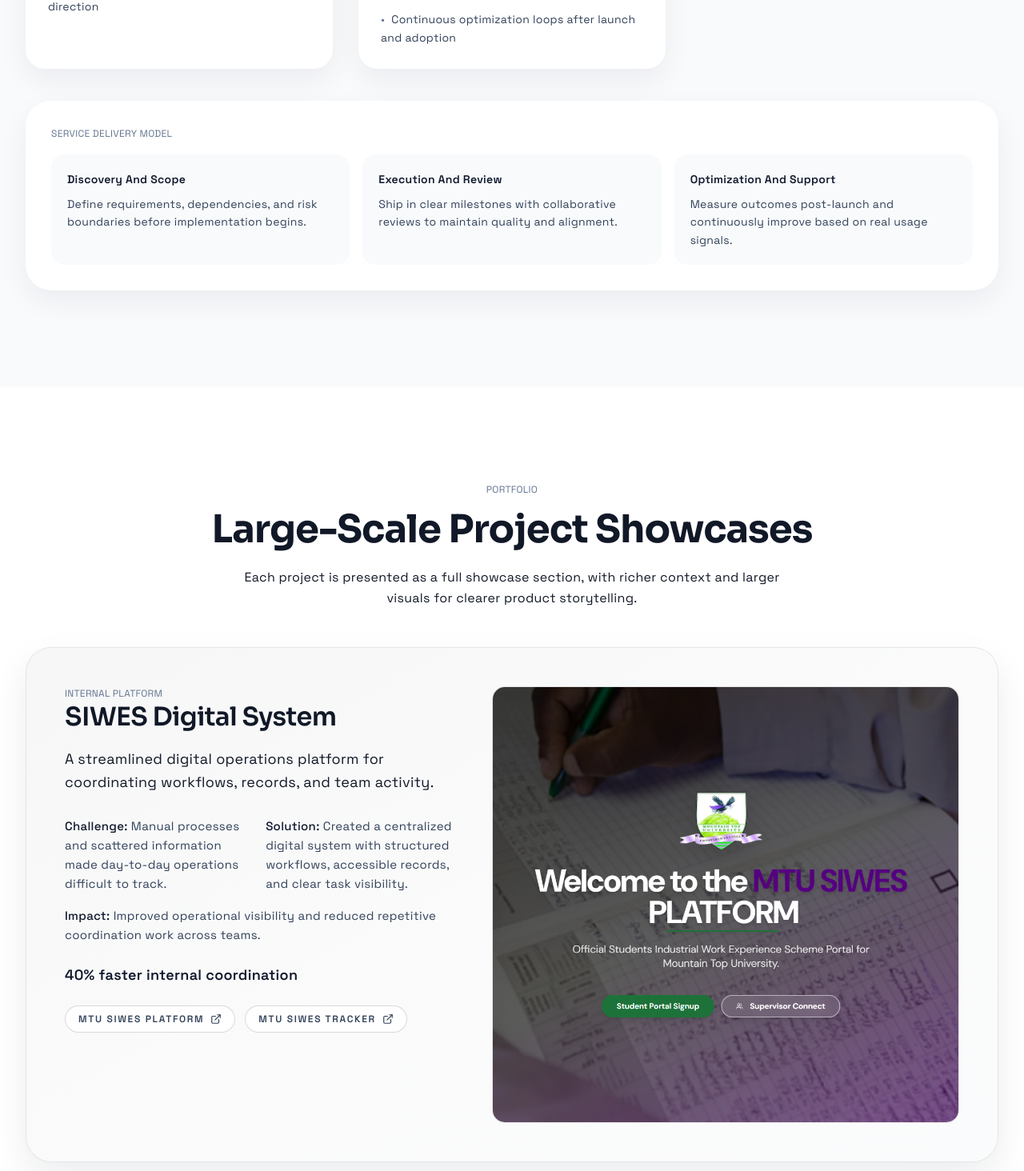
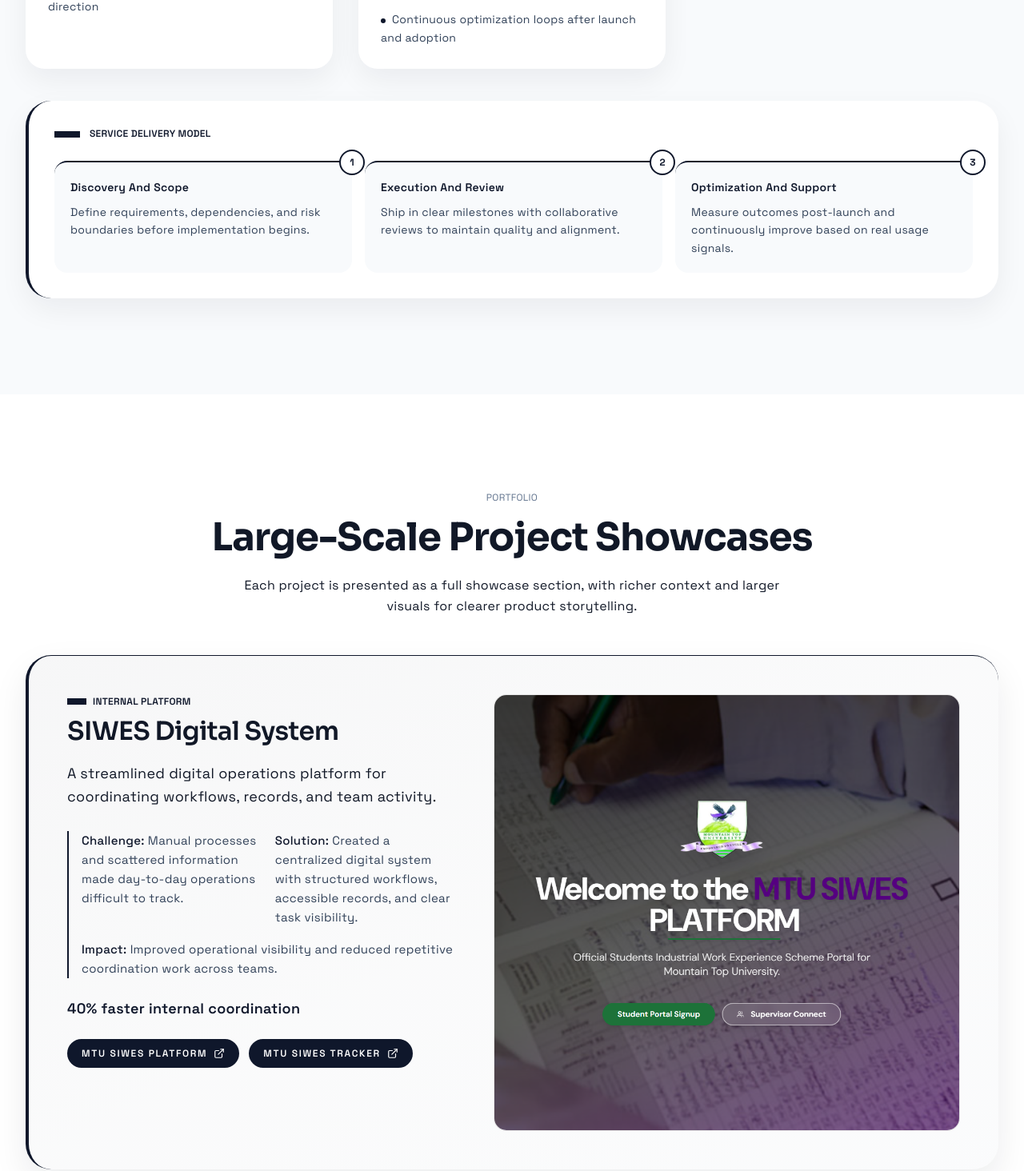
Before and after one commit to Godswill-bot/Tech-Organisation-AGORM-, a Next.js app: page / in a window 1280 px wide. Shown: the part 6207-7671 px from the top of the page at 80% size. Built offline with nearby package versions, Linux system fonts and the light colour scheme.

Commit message:
style: add stylish black design accents across sections (borders, icons, lines)

```diff
--- a/src/components/site/projects-section.tsx
+++ b/src/components/site/projects-section.tsx
@@ -23,7 +23,7 @@
           {projects.map((project, index) => (
             <SectionReveal key={project.id} delay={index * 0.08}>
               <article
-                className="relative overflow-hidden rounded-[2rem] border border-black/10 bg-white p-6 shadow-[0_18px_44px_rgba(15,23,42,0.08)] md:p-10 lg:p-12"
+                className="relative overflow-hidden rounded-[2rem] border-l-4 border-t border-slate-900 bg-white p-6 shadow-[0_18px_44px_rgba(15,23,42,0.08)] md:p-10 lg:p-12"
               >
                 <div className={`pointer-events-none absolute inset-0 bg-linear-to-br opacity-20 ${project.gradient}`} />
 
@@ -35,11 +35,14 @@
                     viewport={{ once: true, margin: "-15% 0px -10% 0px" }}
                     transition={{ duration: 0.55, ease: [0.22, 1, 0.36, 1] }}
                   >
-                    <p className="text-xs uppercase tracking-[0.2em] text-slate-500">{project.category}</p>
+                    <div className="flex items-center gap-2 mb-2">
+                      <div className="h-2 w-6 bg-slate-900" />
+                      <p className="text-xs uppercase tracking-[0.2em] text-slate-900 font-semibold">{project.category}</p>
+                    </div>
                     <h3 className="text-hover-accent mt-3 text-3xl font-semibold leading-tight text-slate-950 sm:text-4xl lg:text-5xl">{project.title}</h3>
                     <p className="text-hover-soft mt-5 text-base leading-8 text-slate-700 sm:text-lg">{project.summary}</p>
 
-                    <div className="mt-7 grid gap-4 text-sm leading-7 text-slate-700 sm:grid-cols-2 sm:text-[15px]">
+                    <div className="mt-7 grid gap-4 border-l-2 border-slate-900 pl-4 text-sm leading-7 text-slate-700 sm:grid-cols-2 sm:text-[15px]">
                       <p><span className="font-medium text-slate-900">Challenge:</span> {project.challenge}</p>
                       <p><span className="font-medium text-slate-900">Solution:</span> {project.solution}</p>
                       <p className="sm:col-span-2"><span className="font-medium text-slate-900">Impact:</span> {project.impact}</p>
@@ -54,7 +57,7 @@
                             href={project.websiteUrl}
                             target="_blank"
                             rel="noopener noreferrer"
-                            className="inline-flex items-center gap-2 rounded-full border border-black/15 bg-white px-4 py-2 text-xs font-semibold uppercase tracking-[0.14em] text-slate-700 transition-colors hover:bg-slate-50"
+                            className="inline-flex items-center gap-2 rounded-full border-2 border-slate-900 bg-slate-900 px-4 py-2 text-xs font-semibold uppercase tracking-[0.14em] text-white transition-colors hover:bg-white hover:text-slate-900"
                           >
                             MTU SIWES Platform <ExternalLink size={14} />
                           </a>
@@ -64,7 +67,7 @@
                             href={project.trackerUrl}
                             target="_blank"
                             rel="noopener noreferrer"
-                            className="inline-flex items-center gap-2 rounded-full border border-black/15 bg-white px-4 py-2 text-xs font-semibold uppercase tracking-[0.14em] text-slate-700 transition-colors hover:bg-slate-50"
+                            className="inline-flex items-center gap-2 rounded-full border-2 border-slate-900 bg-slate-900 px-4 py-2 text-xs font-semibold uppercase tracking-[0.14em] text-white transition-colors hover:bg-white hover:text-slate-900"
                           >
                             MTU SIWES Tracker <ExternalLink size={14} />
                           </a>
--- a/src/components/site/services-section.tsx
+++ b/src/components/site/services-section.tsx
@@ -62,8 +62,9 @@
             const details = serviceDetails[service.title] ?? [];
             return (
               <SectionReveal key={service.title} delay={index * 0.06}>
-                <article className="group h-full rounded-3xl bg-white p-6 shadow-[0_14px_36px_rgba(15,23,42,0.06)] transition-all duration-300 hover:-translate-y-1 hover:shadow-[0_18px_48px_rgba(15,23,42,0.1)] sm:p-7">
-                  <div className="mb-6 inline-flex rounded-xl bg-slate-100 p-3 text-slate-800 transition-colors duration-300 group-hover:text-slate-900">
+                <article className="group relative h-full overflow-hidden rounded-3xl bg-white p-6 shadow-[0_14px_36px_rgba(15,23,42,0.06)] transition-all duration-300 hover:-translate-y-1 hover:shadow-[0_18px_48px_rgba(15,23,42,0.1)] sm:p-7">
+                  <div className="pointer-events-none absolute top-0 left-0 h-1 w-12 bg-slate-900 transition-all duration-300 group-hover:w-24" />
+                  <div className="mb-6 inline-flex rounded-xl bg-slate-900 p-3 text-white transition-colors duration-300 group-hover:bg-slate-800">
                     <Icon size={22} />
                   </div>
                   <h3 className="text-2xl font-semibold text-slate-900">{service.title}</h3>
@@ -72,7 +73,7 @@
                   <div className="mt-6 space-y-3">
                     {details.map((detail) => (
                       <p key={detail} className="text-sm leading-7 text-slate-700">
-                        <span className="mr-2 text-slate-500">•</span>
+                        <span className="mr-2 inline-block h-1.5 w-1.5 rounded-full bg-slate-900" />
                         {detail}
                       </p>
                     ))}
@@ -84,21 +85,23 @@
         </div>
 
         <SectionReveal className="mt-10">
-          <div className="rounded-[2rem] bg-white p-6 shadow-[0_14px_36px_rgba(15,23,42,0.06)] sm:p-8">
-            <p className="text-xs uppercase tracking-[0.24em] text-slate-500">Service Delivery Model</p>
-            <div className="mt-4 grid gap-4 md:grid-cols-3">
-              <div className="rounded-2xl bg-slate-50 p-5">
-                <p className="text-sm font-semibold text-slate-900">Discovery And Scope</p>
-                <p className="mt-2 text-sm leading-7 text-slate-700">Define requirements, dependencies, and risk boundaries before implementation begins.</p>
-              </div>
-              <div className="rounded-2xl bg-slate-50 p-5">
-                <p className="text-sm font-semibold text-slate-900">Execution And Review</p>
-                <p className="mt-2 text-sm leading-7 text-slate-700">Ship in clear milestones with collaborative reviews to maintain quality and alignment.</p>
-              </div>
-              <div className="rounded-2xl bg-slate-50 p-5">
-                <p className="text-sm font-semibold text-slate-900">Optimization And Support</p>
-                <p className="mt-2 text-sm leading-7 text-slate-700">Measure outcomes post-launch and continuously improve based on real usage signals.</p>
-              </div>
+          <div className="rounded-[2rem] border-l-4 border-slate-900 bg-white p-6 shadow-[0_14px_36px_rgba(15,23,42,0.06)] sm:p-8">
+            <div className="flex items-center gap-3 mb-2">
+              <div className="h-2 w-8 bg-slate-900" />
+              <p className="text-xs uppercase tracking-[0.24em] text-slate-900 font-semibold">Service Delivery Model</p>
+            </div>
+            <div className="mt-6 grid gap-4 md:grid-cols-3">
+              {[
+                { title: "Discovery And Scope", desc: "Define requirements, dependencies, and risk boundaries before implementation begins." },
+                { title: "Execution And Review", desc: "Ship in clear milestones with collaborative reviews to maintain quality and alignment." },
+                { title: "Optimization And Support", desc: "Measure outcomes post-launch and continuously improve based on real usage signals." }
+              ].map((item, idx) => (
+                <div key={item.title} className="relative rounded-2xl bg-slate-50 p-5 border-t-2 border-slate-900">
+                  <div className="absolute top-0 right-0 h-8 w-8 rounded-full border-2 border-slate-900 -translate-y-4 translate-x-4 bg-white flex items-center justify-center text-slate-900 font-bold text-xs">{idx + 1}</div>
+                  <p className="text-sm font-semibold text-slate-900">{item.title}</p>
+                  <p className="mt-2 text-sm leading-7 text-slate-700">{item.desc}</p>
+                </div>
+              ))}
             </div>
           </div>
         </SectionReveal>
--- a/src/components/site/team-section.tsx
+++ b/src/components/site/team-section.tsx
@@ -137,9 +137,9 @@
               <button
                 type="button"
                 onClick={() => setSelectedMember(member)}
-                className="agorm-team-card group h-full rounded-2xl border border-black/10 bg-white p-5 text-left shadow-sm transition-all duration-300 hover:-translate-y-1 hover:border-black/30"
+                className="agorm-team-card group relative h-full overflow-hidden rounded-2xl border-l-4 border-t border-slate-900 bg-white p-5 text-left shadow-sm transition-all duration-300 hover:-translate-y-1 hover:shadow-[0_12px_40px_rgba(0,0,0,0.15)]"
               >
-                <div className="agorm-team-media-shell mb-4 overflow-hidden rounded-xl border border-black/10 bg-white shadow-[0_12px_30px_rgba(15,23,42,0.06)]">
+                <div className="agorm-team-media-shell mb-4 overflow-hidden rounded-xl border-2 border-slate-900 bg-white shadow-[0_12px_30px_rgba(15,23,42,0.06)]">
                   {member.image ? (
                     <Image
                       src={member.image}
@@ -154,8 +154,11 @@
                     </div>
                   )}
                 </div>
+                <div className="flex items-center gap-2 mb-2">
+                  <div className="h-1.5 w-5 bg-slate-900" />
+                </div>
                 <h3 className="text-lg font-semibold text-slate-900">{member.name}</h3>
-                <p className="mt-1 text-sm text-slate-500">{member.role}</p>
+                <p className="mt-1 text-sm font-medium text-slate-600">{member.role}</p>
                 <p className="mt-3 text-sm leading-7 text-slate-700">{member.bio}</p>
                 <p className="mt-4 inline-flex items-center gap-2 text-sm font-medium text-slate-700">
                   <Phone size={15} /> Tap to view full profile
--- a/src/components/site/testimonials-section.tsx
+++ b/src/components/site/testimonials-section.tsx
@@ -17,11 +17,15 @@
         <div className="grid gap-5 md:grid-cols-3">
           {testimonials.map((item, index) => (
             <SectionReveal key={item.author} delay={index * 0.08}>
-              <article className="h-full rounded-2xl border border-black/10 bg-white p-6 transition-all duration-300 hover:-translate-y-1 hover:border-black/20">
+              <article className="group relative h-full rounded-2xl border-l-4 border-slate-900 bg-white p-6 transition-all duration-300 hover:-translate-y-1 hover:shadow-[0_14px_40px_rgba(0,0,0,0.12)]">
+                <div className="text-3xl font-bold text-slate-900 opacity-30 mb-2">"</div>
                 <p className="text-sm leading-7 text-slate-700">"{item.quote}"</p>
-                <div className="mt-6 border-t border-black/10 pt-4">
-                  <p className="text-sm font-semibold text-slate-900">{item.author}</p>
-                  <p className="text-xs uppercase tracking-[0.18em] text-slate-500">{item.role}</p>
+                <div className="mt-6 border-t-2 border-slate-900 pt-4">
+                  <div className="flex items-center gap-2">
+                    <div className="h-1 w-4 bg-slate-900" />
+                    <p className="text-sm font-semibold text-slate-900">{item.author}</p>
+                  </div>
+                  <p className="text-xs uppercase tracking-[0.18em] text-slate-600 mt-1">{item.role}</p>
                 </div>
               </article>
             </SectionReveal>
```
